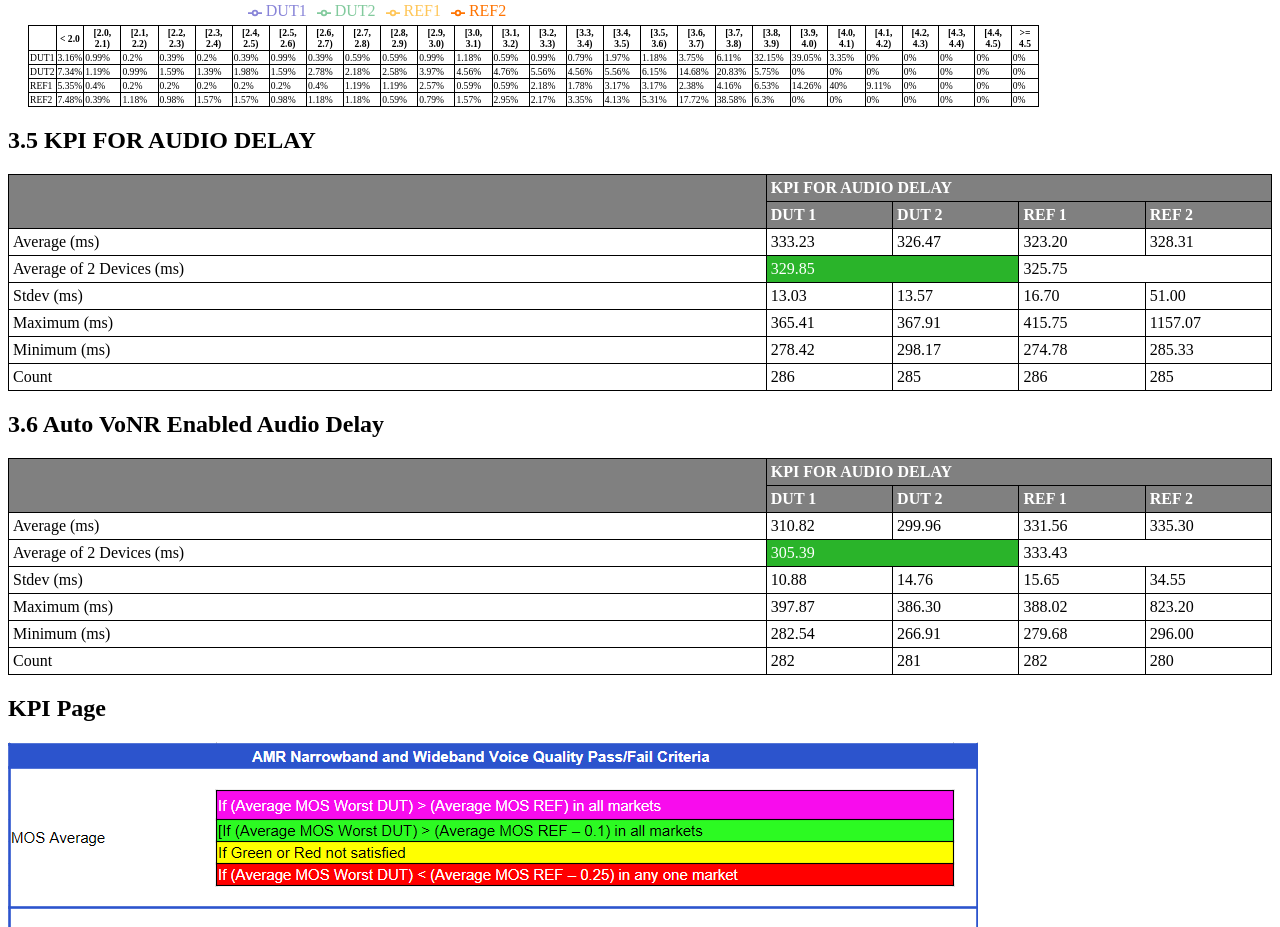
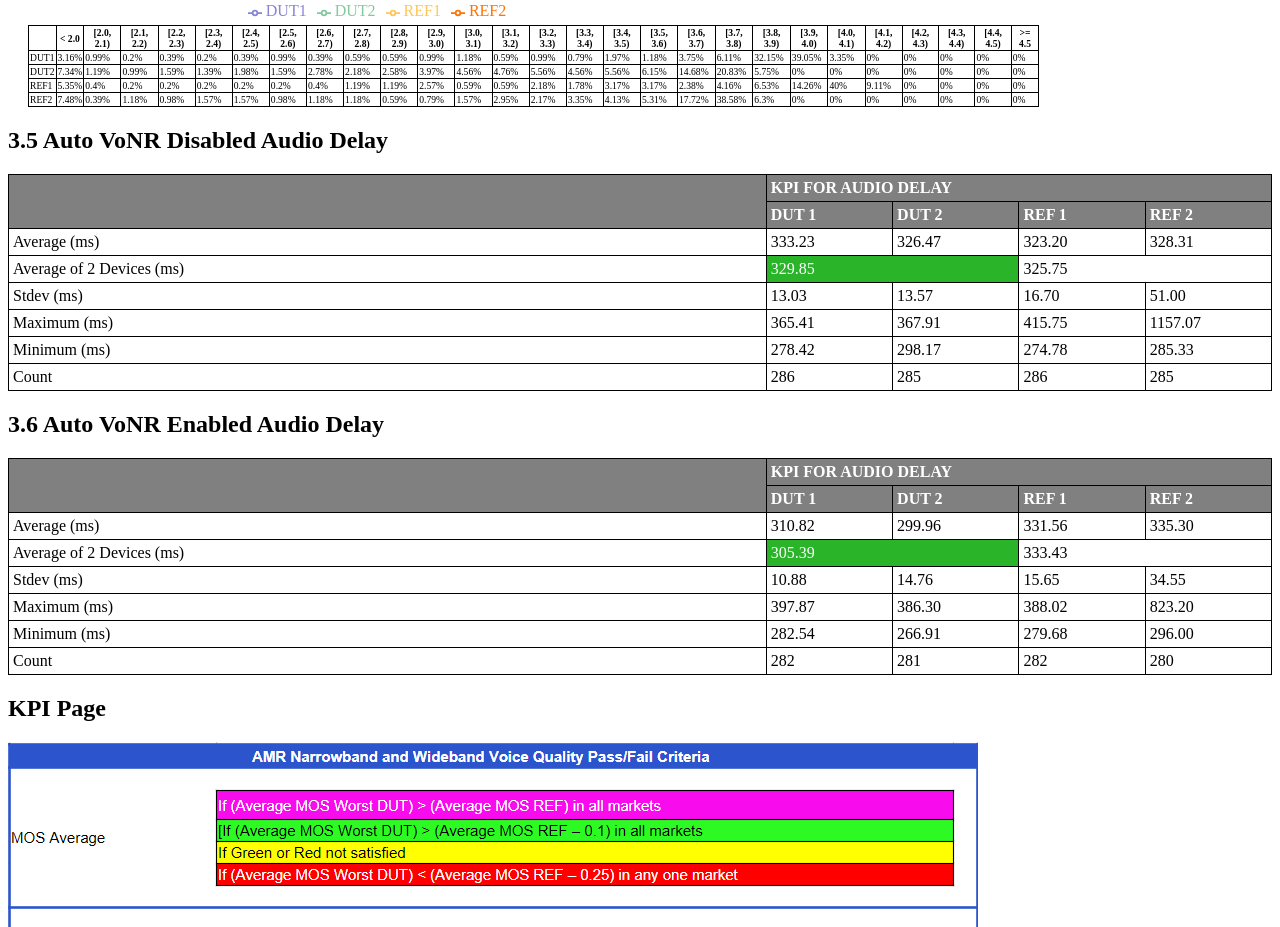
Before and after one commit to LiJieSu0/Fit4Launch_Report, a React (Create React App) app in the folder report-generator-app/: page / in a window 1280 px wide. Shown: the part 4340-5267 px from the top of the page. Built offline with nearby package versions, Linux system fonts and the light colour scheme; what chartjs-plugin-datalabels would draw is missing.

Commit message:
modify vq audio delay h2

```diff
--- a/report-generator-app/src/ReportDetails/VoiceQuality/VqCases/VqKpiAudioDelay.js
+++ b/report-generator-app/src/ReportDetails/VoiceQuality/VqCases/VqKpiAudioDelay.js
@@ -53,7 +53,7 @@ const vqTableData5 = [
 const VqKpiAudioDelay = () => {
   return (
     <div className="page-content">
-      <h2>3.5 KPI FOR AUDIO DELAY</h2>
+      <h2>3.5 Auto VoNR Disabled Audio Delay</h2>
       <table className="general-table-style vq-details-table">
         <thead>
           <tr>
```
